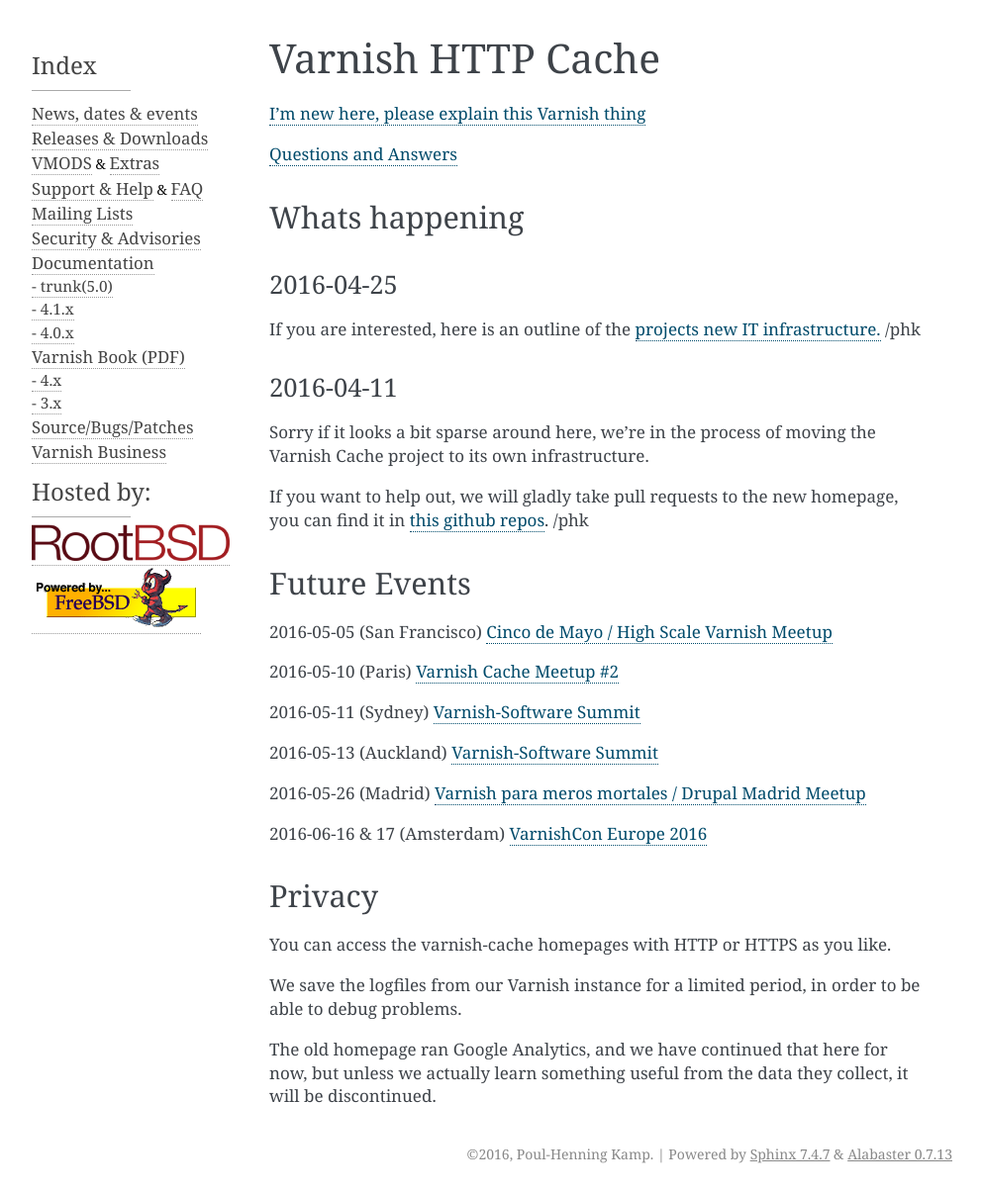
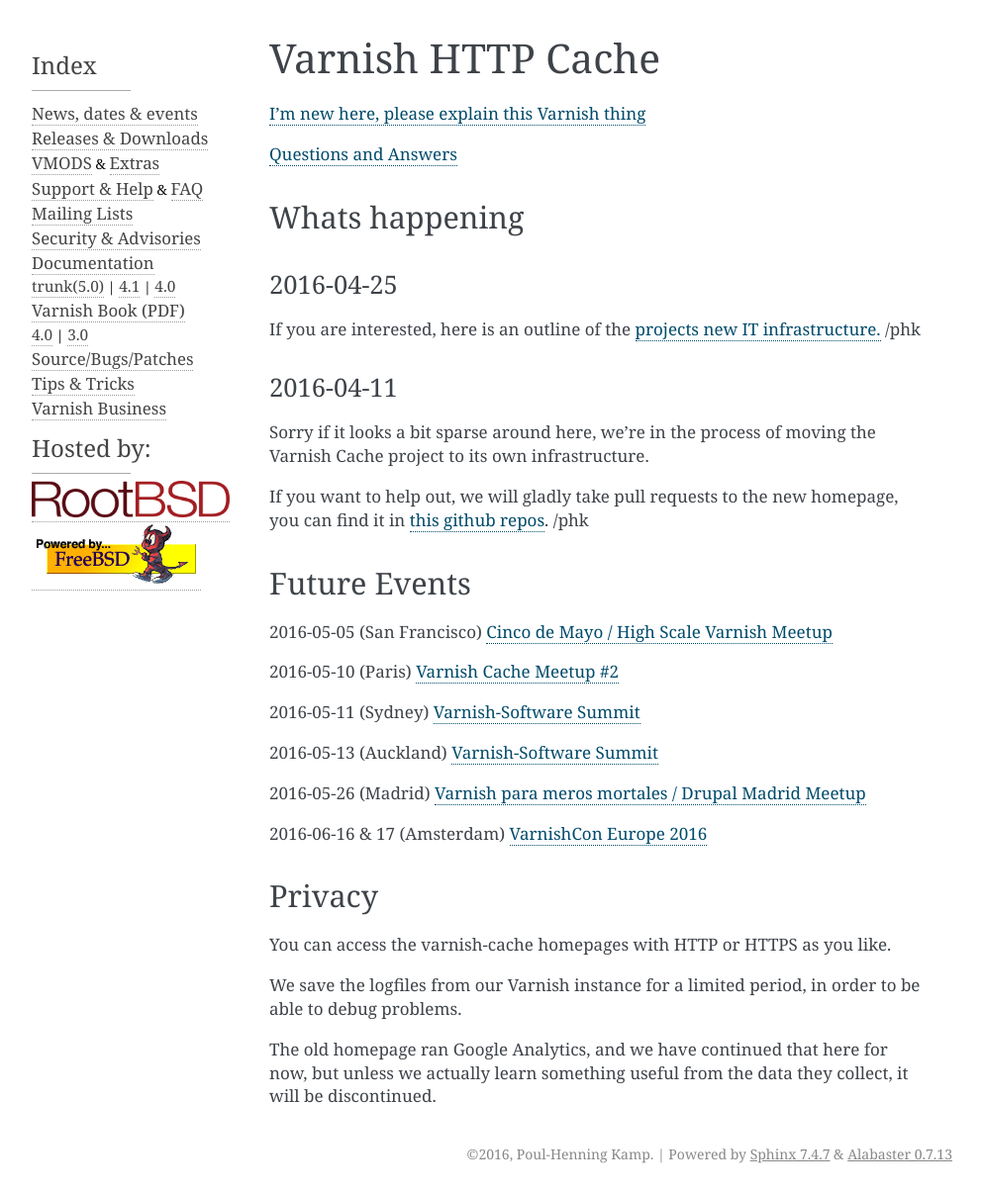
Before and after one commit to varnishcache/homepage, a Sphinx documentation site: the page built from R1/source/index.rst, in a window 1280 px wide. Shown: the whole page at 99% size, without its empty margins (148-1141 px from the left). Built offline with Sphinx 7.4.7, drawn with Linux system fonts in a browser that asks for light colours; pages that are not in the unit, such as notebooks, are missing from menus; comment, search, counter and statistics services are not loaded.

Commit message:
Add a "Tips" section.  Contributions welcome.

```diff
--- a/R1/source/_templates/phkbar.html
+++ b/R1/source/_templates/phkbar.html
@@ -22,14 +22,21 @@
 	<a href="/security/index.html">Security & Advisories</a>
     </li>
     <li class="toctree-l1"><a href="/docs/index.html">Documentation</a></li>
-    <li class="toctree-l2"><a href="/docs/trunk">- trunk(5.0) </a></li>
-    <li class="toctree-l2"><a href="/docs/4.1">- 4.1.x</a></li>
-    <li class="toctree-l2"><a href="/docs/4.0">- 4.0.x</a></li>
+    <li class="toctree-l2">
+	<a href="/docs/trunk">trunk(5.0)</a>
+        | <a href="/docs/4.1">4.1</a>
+        | <a href="/docs/4.0">4.0</a>
+    </li>
     <li class="toctree-l1"><a href="https://www.varnish-software.com/book/">Varnish Book (PDF)</a></li>
-    <li class="toctree-l2"><a href="http://book.varnish-software.com/4.0/">- 4.x</a></li>
-    <li class="toctree-l2"><a href="http://book.varnish-software.com/3.0/">- 3.x</a></li>
+    <li class="toctree-l2">
+	<a href="http://book.varnish-software.com/4.0/">4.0</a>
+        | <a href="http://book.varnish-software.com/3.0/">3.0</a>
+    </li>
     <li class="toctree-l1">
 	<a href="https://github.com/varnishcache/varnish-cache">Source/Bugs/Patches</a>
+    </li>
+    <li class="toctree-l1">
+	<a href="/tips/index.html">Tips & Tricks</a>
     </li>
     <li class="toctree-l1">
 	<a href="/business/index.html">Varnish Business</a>
--- a/R1/source/index.rst
+++ b/R1/source/index.rst
@@ -35,10 +35,10 @@
 `Varnish Cache Meetup #2 <http://www.meetup.com/Paris-Varnish-Cache-Meetup/events/229789817/>`_
 
 2016-05-11 (Sydney) `Varnish-Software Summit
-<http://info.varnish-software.com/sydney-summit-2016>`_
+<http://info.varnish-software.com/sydney-summit-2016>`__
 
 2016-05-13 (Auckland) `Varnish-Software Summit
-<http://info.varnish-software.com/nz-summit-2016>`_
+<http://info.varnish-software.com/nz-summit-2016>`__
 
 2016-05-26 (Madrid)
 `Varnish para meros mortales / Drupal Madrid Meetup <http://www.meetup.com/Drupal-Madrid/events/230709381/>`_
@@ -74,3 +74,4 @@
    support/index
    extras/index
    vmods/index
+   tips/index
```
Also changed, not shown: R1/source/tips/index.rst (added, +34 -0 lines).
